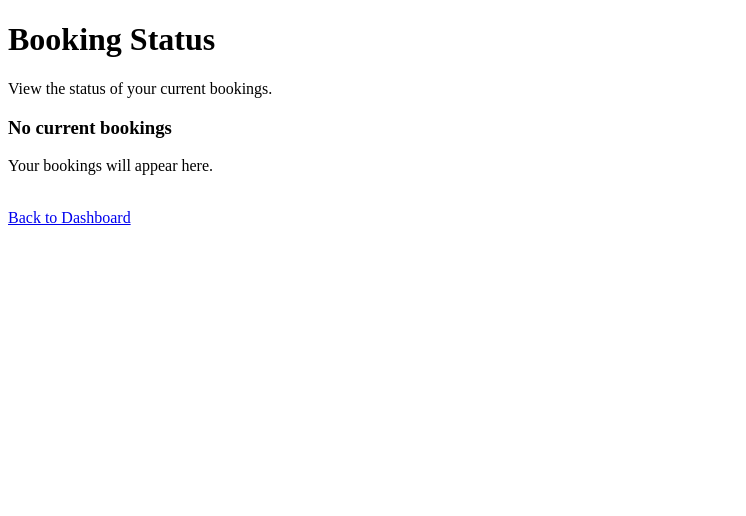
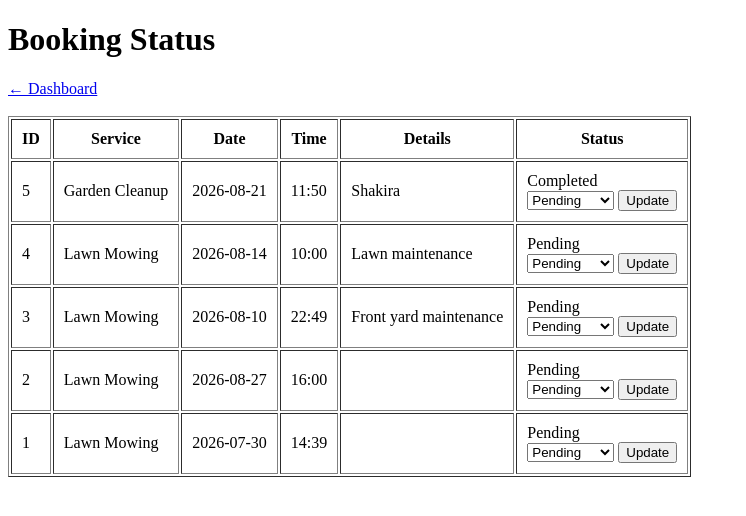
Before and after one commit to AdishPandey/Kajana, a Flask app: page /booking_status in a window 1280 px wide. Shown: the top 516 px of the page, without its empty margins (0-746 px from the left). Run offline with Flask 3, Linux system fonts and the light colour scheme; data comes from the database, SQL or seed files in the repository; both versions use the stored data as it was after the commit.

Commit message:
Database working & update client status

```diff
--- a/Kajana/app.py
+++ b/Kajana/app.py
@@ -136,10 +136,76 @@ def submit_booking():
 
 
 # BOOKING STATUS
+# BOOKING STATUS
 @app.route("/booking_status")
 def booking_status():
 
-    return render_template("booking_status.html")
+    # Connect to the Kajana database
+    connection = sqlite3.connect("Kajana.db")
+
+    # Create a cursor to run SQL commands
+    cursor = connection.cursor()
+
+    # Get every booking from the bookings table
+    cursor.execute("""
+        SELECT booking_id,
+               service,
+               booking_date,
+               booking_time,
+               details,
+               status
+        FROM bookings
+        ORDER BY booking_id DESC
+    """)
+
+    # Store all bookings in a variable
+    bookings = cursor.fetchall()
+
+    # Close the database connection
+    connection.close()
+
+    # Send the bookings to the HTML page
+    return render_template(
+        "booking_status.html",
+        bookings=bookings
+    )
+
+# UPDATE BOOKING STATUS
+@app.route("/update_status/<int:booking_id>", methods=["POST"])
+def update_status(booking_id):
+
+    # Get the new status selected by the admin
+    new_status = request.form.get("status")
+
+
+    # Connect to database
+    connection = sqlite3.connect("Kajana.db")
+
+    cursor = connection.cursor()
+
+
+    # Update the booking status
+    cursor.execute("""
+        UPDATE bookings
+        SET status = ?
+        WHERE booking_id = ?
+    """,
+    (
+        new_status,
+        booking_id
+    ))
+
+
+    # Save changes
+    connection.commit()
+
+    # Close database
+    connection.close()
+
+
+    # Return to booking status page
+    return redirect("/booking_status")
+
 
 
 
--- a/Kajana/templates/booking_status.html
+++ b/Kajana/templates/booking_status.html
@@ -1,23 +1,96 @@
 <!DOCTYPE html>
-<html>
+<html lang="en">
+
 <head>
-    <title>Booking Status - Kajana</title>
+
+    <title>Booking Status</title>
+
 </head>
 
 <body>
 
-    <h1>Booking Status</h1>
+<h1>Booking Status</h1>
 
-    <p>View the status of your current bookings.</p>
+<a href="/dashboard">
+    ← Dashboard
+</a>
 
-    <div>
-        <h3>No current bookings</h3>
-        <p>Your bookings will appear here.</p>
-    </div>
+<br><br>
 
-    <br>
+{% if bookings %}
 
-    <a href="/dashboard">Back to Dashboard</a>
+<table border="1" cellpadding="10">
+
+<tr>
+
+    <th>ID</th>
+    <th>Service</th>
+    <th>Date</th>
+    <th>Time</th>
+    <th>Details</th>
+    <th>Status</th>
+
+</tr>
+
+{% for booking in bookings %}
+
+<tr>
+
+    <td>{{ booking[0] }}</td>
+    <td>{{ booking[1] }}</td>
+    <td>{{ booking[2] }}</td>
+    <td>{{ booking[3] }}</td>
+    <td>{{ booking[4] }}</td>
+    <td>
+
+    <!-- Display current status -->
+    {{ booking[5] }}
+
+    <!-- Admin status update form -->
+    <form action="/update_status/{{ booking[0] }}" method="POST">
+
+        <select name="status">
+
+            <option value="Pending">
+                Pending
+            </option>
+
+            <option value="Confirmed">
+                Confirmed
+            </option>
+
+            <option value="Completed">
+                Completed
+            </option>
+
+            <option value="Cancelled">
+                Cancelled
+            </option>
+
+        </select>
+
+
+        <button type="submit">
+            Update
+        </button>
+
+    </form>
+
+</td>
+
+
+</tr>
+
+{% endfor %}
+
+</table>
+
+{% else %}
+
+<h3>No bookings found.</h3>
+
+{% endif %}
 
 </body>
+
 </html>
```
Also changed, not shown: Kajana.db.
